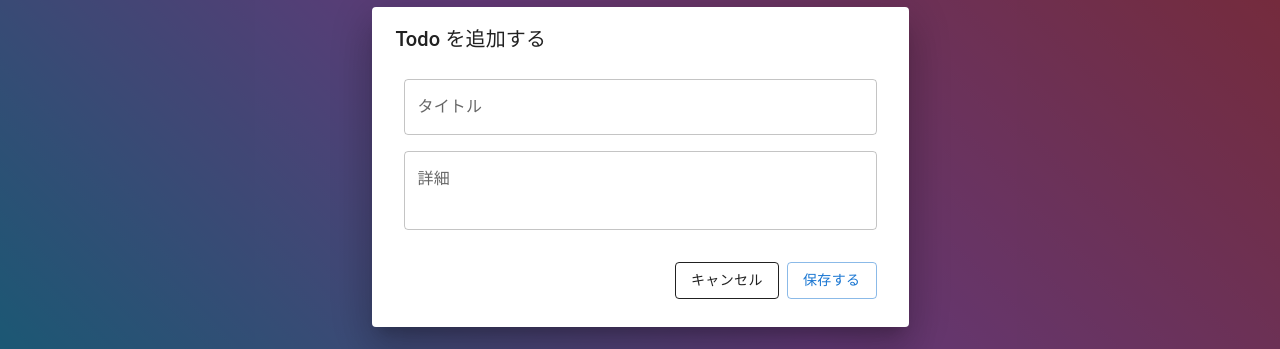
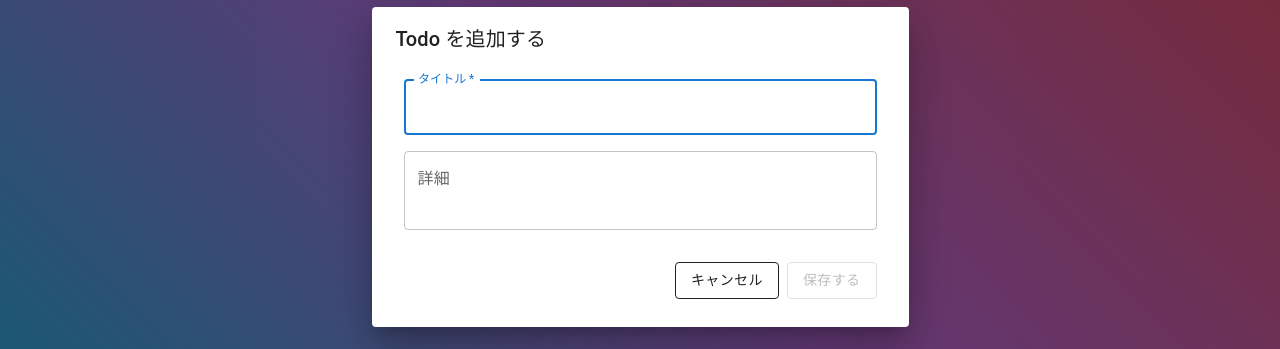
Before and after one commit to k-rf/practice-todo-app, a React (Vite) app in the folder web/: page / in a window 1280 px wide. Both pictures are taken after a click on the button 92 px from the left and 108 px from the top of the page. Shown: the part 233-582 px from the top of the page. Built offline with nearby package versions, Linux system fonts and the light colour scheme; no server answers.

Commit message:
:art: Add validation to form

```diff
--- /dev/null
+++ b/web/src/pages/todo/view/form/todo-create-form.tsx
@@ -0,0 +1,51 @@
+import { SxProps, Theme } from "@mui/system";
+import { Control, useController } from "react-hook-form";
+import { TodoDescriptionField } from "./todo-description-field";
+import { TodoTitleField } from "./todo-title-field";
+
+const fieldStyles: SxProps<Theme> = {
+    marginBottom: (theme) => theme.spacing(2),
+};
+
+export interface FormValues {
+    title: string;
+    description: string;
+}
+
+interface TodoCreateFormProps {
+    control: Control<FormValues>;
+}
+
+export const TodoCreateForm = (props: TodoCreateFormProps) => {
+    const { field: titleField, fieldState: titleFieldState } = useController({
+        control: props.control,
+        name: "title",
+        rules: {
+            required: { value: true, message: `必須項目です` },
+        },
+    });
+
+    const { field: descriptionField } = useController({
+        control: props.control,
+        name: "description",
+    });
+
+    return (
+        <>
+            <TodoTitleField
+                {...titleField}
+                required
+                fullWidth
+                autoFocus
+                error={titleFieldState.invalid}
+                helperText={titleFieldState.error?.message}
+                sx={fieldStyles}
+            />
+            <TodoDescriptionField
+                {...descriptionField}
+                fullWidth
+                sx={fieldStyles}
+            />
+        </>
+    );
+};
--- /dev/null
+++ b/web/src/pages/todo/view/form/todo-description-field.tsx
@@ -0,0 +1,18 @@
+import { TextField, TextFieldProps } from "@mui/material";
+
+type TodoDescriptionFieldProps = Omit<
+    TextFieldProps,
+    "label" | "multiline" | "minRows" | "variant"
+>;
+
+export const TodoDescriptionField = (props: TodoDescriptionFieldProps) => {
+    return (
+        <TextField
+            {...props}
+            label="詳細"
+            multiline
+            minRows={2}
+            variant="outlined"
+        />
+    );
+};
--- /dev/null
+++ b/web/src/pages/todo/view/form/todo-title-field.tsx
@@ -0,0 +1,18 @@
+import { TextField, TextFieldProps } from "@mui/material";
+
+type TodoTitleFieldProps = Omit<
+    TextFieldProps,
+    "label" | "requtired" | "autoComplete" | "variant"
+>;
+
+export const TodoTitleField = (props: TodoTitleFieldProps) => {
+    return (
+        <TextField
+            {...props}
+            label="タイトル"
+            required
+            autoComplete="off"
+            variant="outlined"
+        />
+    );
+};
--- a/web/src/pages/todo/view/todo-accordion.tsx
+++ b/web/src/pages/todo/view/todo-accordion.tsx
@@ -6,12 +6,9 @@ import {
     Typography,
 } from "@mui/material";
 import { SxProps, Theme } from "@mui/system";
-import { FC } from "react";
 
 const styles: SxProps<Theme> = {
-    details: {
-        display: "block",
-    },
+    display: "block",
 };
 
 interface Props {
@@ -20,7 +17,7 @@ interface Props {
     createdAt: Date;
 }
 
-export const TodoAccordion: FC<Props> = (props) => {
+export const TodoAccordion = (props: Props) => {
     return (
         <Accordion>
             <AccordionSummary expandIcon={<ExpandMore />}>
--- a/web/src/pages/todo/view/todo-create-dialog.tsx
+++ b/web/src/pages/todo/view/todo-create-dialog.tsx
@@ -3,24 +3,15 @@ import {
     DialogActions,
     DialogContent,
     DialogContentText,
+    DialogProps,
     DialogTitle,
-    TextField,
 } from "@mui/material";
-import { SxProps, Theme } from "@mui/system";
 import { CancelButton } from "components/button/cancel-button";
 import { SaveButton } from "components/button/save-button";
 import { MouseEventHandler } from "react";
 import { useForm } from "react-hook-form";
 import { useTodoCollection } from "../hooks/use-todo-collection";
-
-const fieldStyles: SxProps<Theme> = {
-    marginBottom: (theme) => theme.spacing(2),
-};
-
-interface Inputs {
-    title: string;
-    description: string;
-}
+import { FormValues, TodoCreateForm } from "./form/todo-create-form";
 
 interface Props {
     open: boolean;
@@ -29,54 +20,49 @@ interface Props {
 
 export const TodoCreateDialog = (props: Props) => {
     const { action } = useTodoCollection();
-    const { handleSubmit, register, reset } = useForm<Inputs>();
+    const { handleSubmit, reset, control, formState } = useForm<FormValues>({
+        mode: "all",
+    });
 
-    const handleClose = () => {
+    const onClose = () => {
         reset({ title: "", description: "" });
         props.onClose();
+    };
+
+    const onSubmit = (data: FormValues) => {
+        action.create({ ...data });
+        onClose();
+    };
+
+    const handleDialogClose: DialogProps["onClose"] = (event, reason) => {
+        if (reason === "escapeKeyDown") {
+            onClose();
+        }
+    };
+
+    const handleCancel = () => {
+        onClose();
     };
 
     const handleSave: MouseEventHandler<HTMLButtonElement> | undefined = (
         e,
     ) => {
-        handleSubmit((data) => {
-            action.create({ ...data });
-        })(e);
-        handleClose();
+        handleSubmit(onSubmit)(e);
     };
 
     return (
-        <Dialog
-            open={props.open}
-            onClose={(_, reason) => {
-                if (reason === "escapeKeyDown") {
-                    handleClose();
-                }
-            }}
-        >
+        <Dialog open={props.open} onClose={handleDialogClose}>
             <DialogTitle>Todo を追加する</DialogTitle>
             <DialogContent>
                 <DialogContentText sx={{ p: (theme) => theme.spacing(1) }}>
-                    <TextField
-                        label="タイトル"
-                        fullWidth
-                        variant="outlined"
-                        sx={fieldStyles}
-                        {...register("title")}
-                    />
-                    <TextField
-                        label="詳細"
-                        multiline
-                        minRows={2}
-                        fullWidth
-                        variant="outlined"
-                        sx={fieldStyles}
-                        {...register("description")}
-                    />
+                    <TodoCreateForm control={control} />
                 </DialogContentText>
                 <DialogActions>
-                    <CancelButton onClick={handleClose} />
-                    <SaveButton onClick={handleSave} />
+                    <CancelButton onClick={handleCancel} />
+                    <SaveButton
+                        onClick={handleSave}
+                        disabled={!formState.isValid}
+                    />
                 </DialogActions>
             </DialogContent>
         </Dialog>
```
